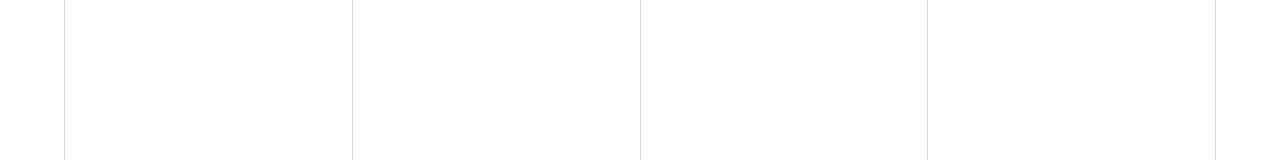
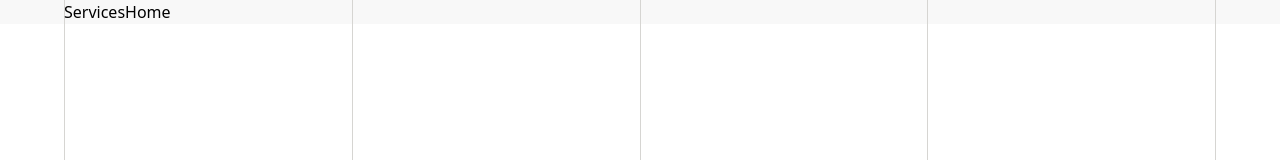
Before and after one commit to piojeet/main-portfolio, a React (Vite) app: page /services in a window 1280 px wide. Before the commit this address had no page. Shown: the top 160 px of the page. Built offline with nearby package versions, Linux system fonts and the light colour scheme.

Commit message:
first commit

```diff
--- a/src/App.jsx
+++ b/src/App.jsx
@@ -8,6 +8,7 @@ import { ProjectAllProvider } from './context/ProjectAllContext';
 import WorkPersonationOchi from './components/WorkPersonation/WorkPersonationOchi';
 import AboutHome from './components/about/AboutHome';
 import ContactHome from './components/contact/ContactHome';
+import ServicesHome from './components/services/ServicesHome';
 
 function App() {
   return (
@@ -35,6 +36,7 @@ function App() {
                   <Route path='projects' element={<ProjectHome />} />
                   <Route path='work-personation' element={<WorkPersonationOchi />} />
                   <Route path='about' element={<AboutHome />} />
+                  <Route path='services' element={<ServicesHome />} />
                   <Route path='contact' element={<ContactHome />} />
                 </Routes>
               </ProjectAllProvider>
--- a/src/components/HomeHero.jsx
+++ b/src/components/HomeHero.jsx
@@ -90,8 +90,8 @@ function HomeHero() {
               <span>n</span>
               <span>d</span>
               <span>s</span>
-            </span>
-            <br />
+            </span> &nbsp;
+             <br />
             <span>
               <span>t</span>
               <span>h</span>
--- /dev/null
+++ b/src/components/services/ServicesHome.jsx
@@ -0,0 +1,9 @@
+import React from 'react'
+
+function ServicesHome() {
+  return (
+    <div>ServicesHome</div>
+  )
+}
+
+export default ServicesHome
--- /dev/null
+++ b/src/components/services/ServicesMainRoute.jsx
@@ -0,0 +1,9 @@
+import React from 'react'
+
+function ServicesMainRoute() {
+  return (
+    <div>ServicesMainRoute</div>
+  )
+}
+
+export default ServicesMainRoute
```
